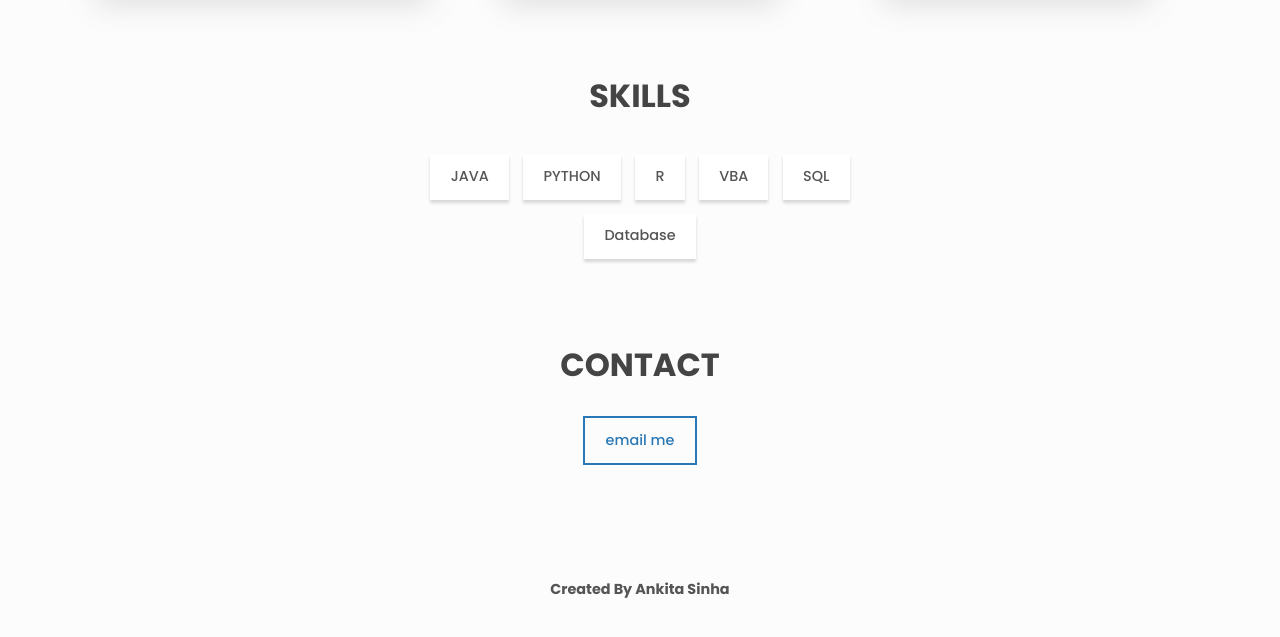
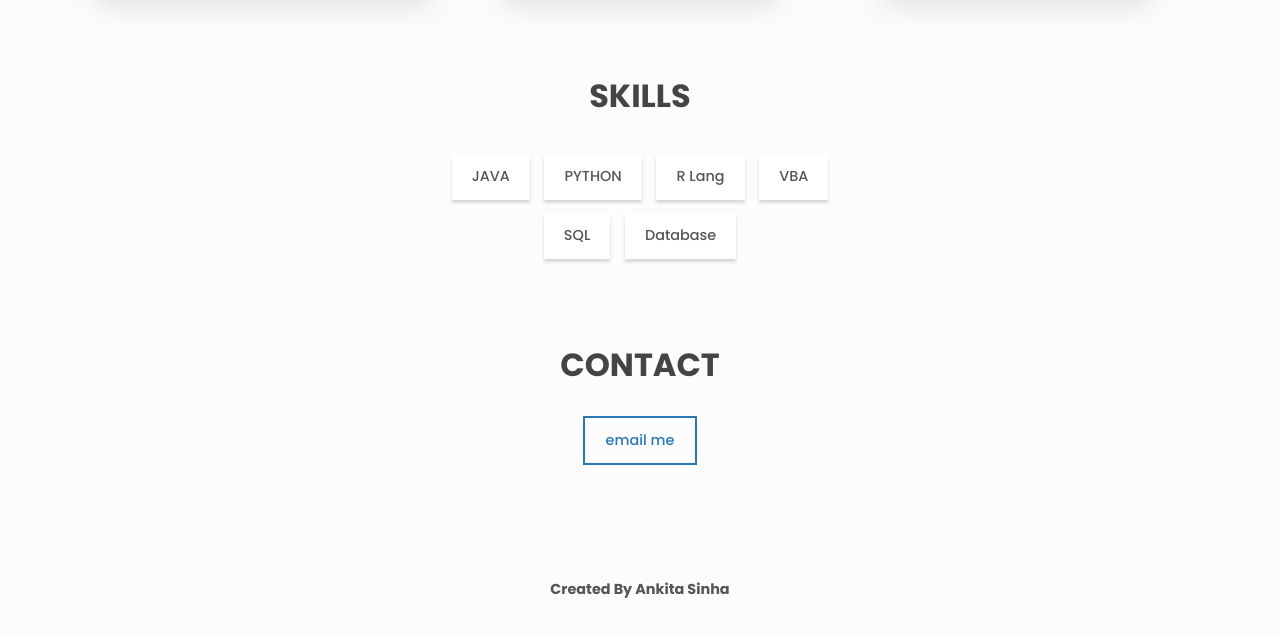
Before and after one commit to ankitasinha015/Portfolio-Ankita, a plain HTML site: page index.html in a window 1280 px wide. Shown: the part 984-1621 px from the top of the page. Drawn offline with Linux system fonts and the light colour scheme.

Commit message:
Update 3

```diff
--- a/index.html
+++ b/index.html
@@ -179,7 +179,7 @@
         <ul class="skills__list">
           <li class="skills__list-item btn btn--plain">JAVA</li>
           <li class="skills__list-item btn btn--plain">PYTHON</li>
-          <li class="skills__list-item btn btn--plain">R</li>
+          <li class="skills__list-item btn btn--plain">R Lang</li>
           <li class="skills__list-item btn btn--plain">VBA</li>
           <li class="skills__list-item btn btn--plain">SQL</li>
           <li class="skills__list-item btn btn--plain">Database</li>
```
